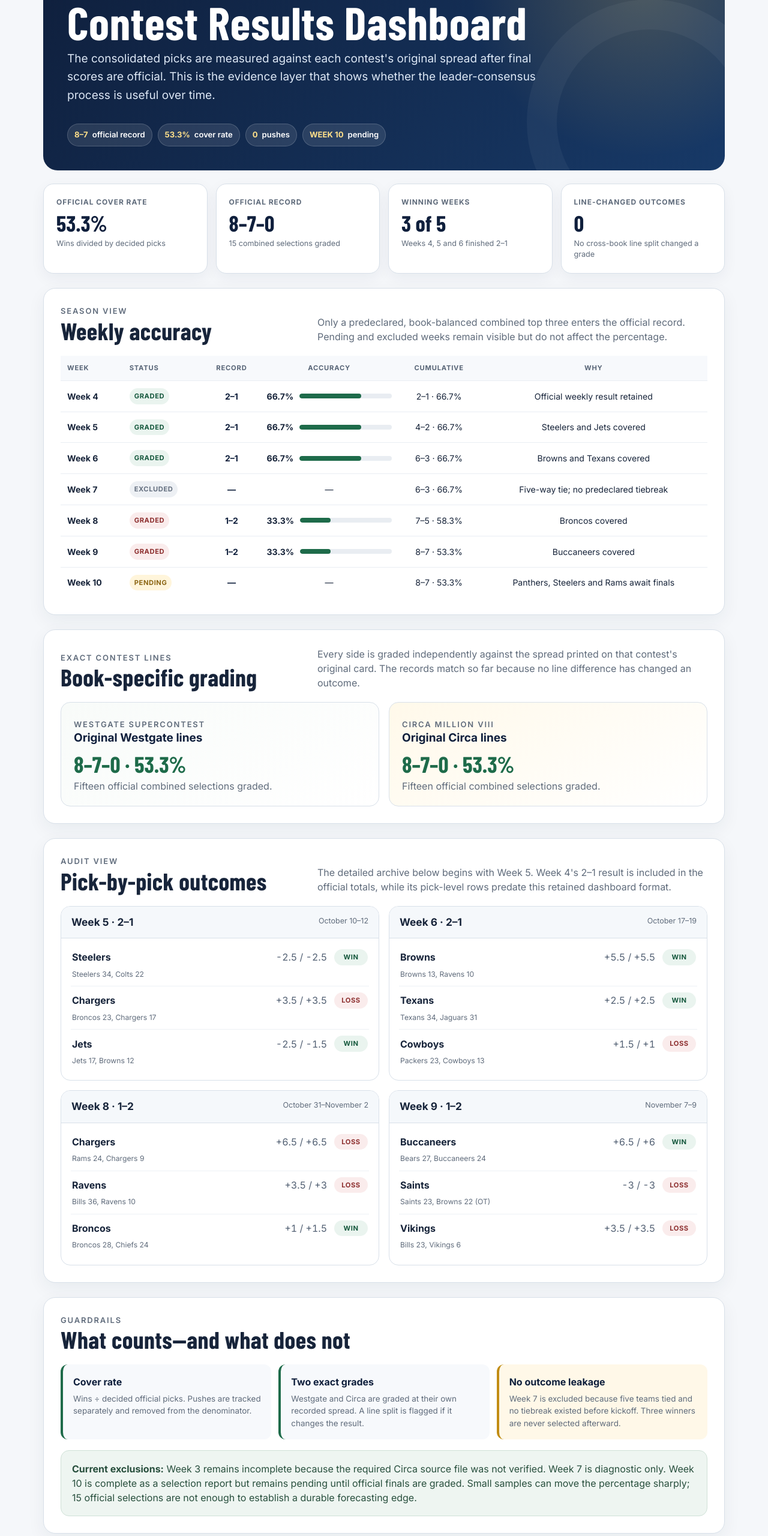
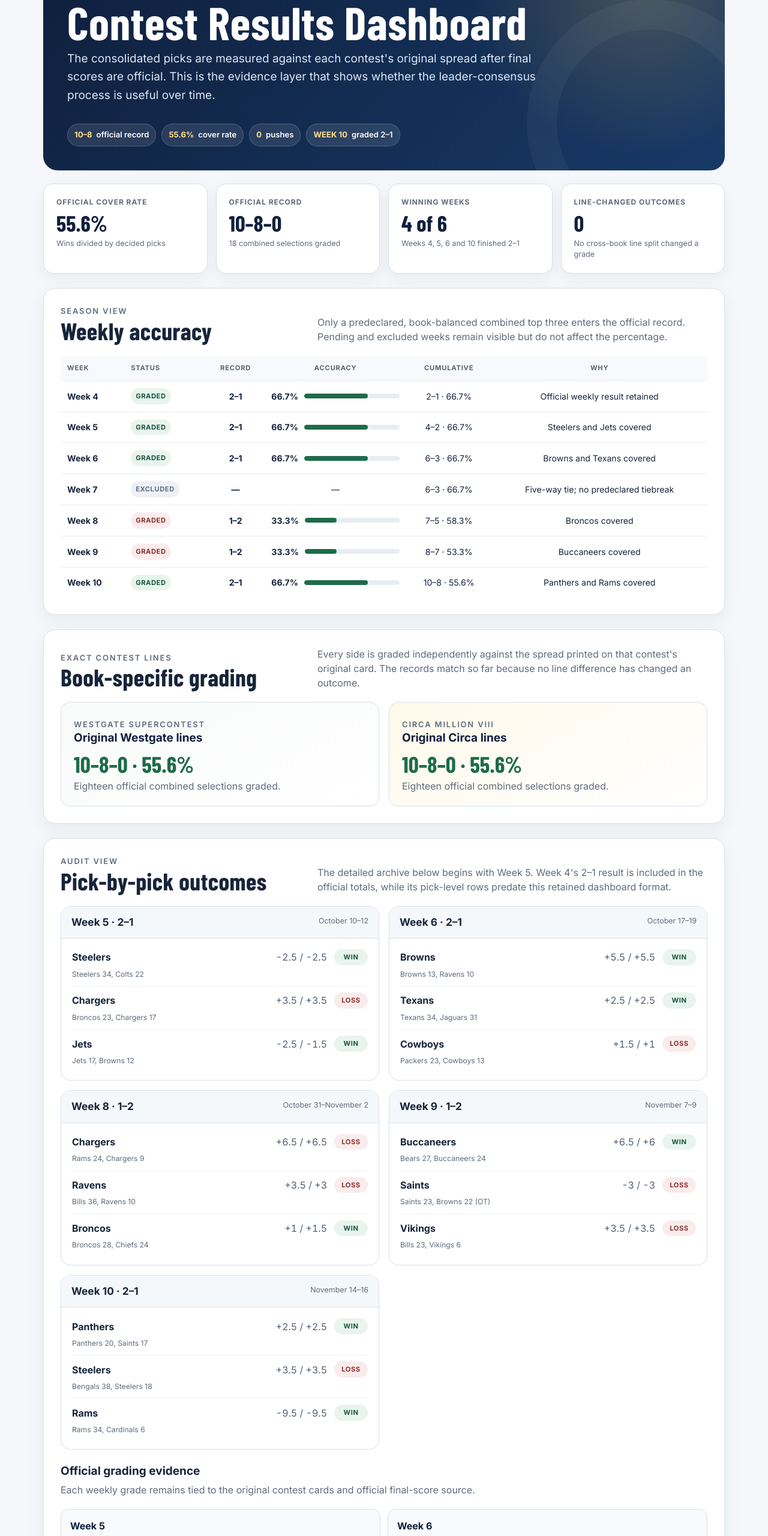
Before and after one commit to Ibmcleaner/cyrusforgesystems-site, a plain HTML site: page cyrus/consolidation-analyzer/results/index.html in a window 1280 px wide. Shown: the part 240-2800 px from the top of the page at 60% size. Drawn offline with nearby package versions, Linux system fonts and the light colour scheme.

Commit message:
Grade Week 10 on contest results dashboard

```diff
--- a/cyrus/consolidation-analyzer/results/index.html
+++ b/cyrus/consolidation-analyzer/results/index.html
@@ -50,10 +50,11 @@
   .pick-week h3{margin:0;font-size:1.08rem}.pick-week header span{color:var(--muted);font-size:.78rem}
   .pick-list{list-style:none;margin:0;padding:8px 16px 13px}.pick-list li{display:grid;grid-template-columns:1fr auto auto;align-items:center;gap:12px;padding:10px 2px;border-bottom:1px solid #edf1f5}.pick-list li:last-child{border-bottom:0}
   .pick-team{font-weight:700}.pick-line{color:#536174;font-variant-numeric:tabular-nums}.pick-final{grid-column:1/-1;margin-top:-6px;color:var(--muted);font-size:.76rem}
+  .source-archive{display:grid;grid-template-columns:repeat(2,minmax(0,1fr));gap:12px;margin-top:20px}.source-week{padding:15px;border:1px solid var(--line);border-radius:13px;background:#f8fafc}.source-week strong{display:block;color:var(--navy)}.source-links{display:flex;flex-wrap:wrap;gap:7px;margin-top:9px}.source-links a{display:inline-flex;padding:6px 9px;border:1px solid var(--line);border-radius:999px;background:#fff;font-size:.72rem;text-decoration:none}
   .method-grid{display:grid;grid-template-columns:repeat(3,minmax(0,1fr));gap:12px}
   .method-card{padding:17px;border-left:4px solid var(--green);border-radius:12px;background:#f7f9fc}.method-card.warn{border-left-color:#c18c13;background:#fff8e8}.method-card strong{display:block;color:var(--navy)}.method-card span{display:block;margin-top:6px;color:var(--muted);font-size:.84rem}
   .data-note{margin-top:18px;padding:18px;border-radius:14px;background:#eef5f1;border:1px solid #cfe1d7;color:#284f3d}
-  @media(max-width:900px){.kpi-grid{grid-template-columns:repeat(2,1fr)}.pick-groups,.method-grid{grid-template-columns:1fr}.section-head{display:block}.section-head p{margin-top:8px}}
+  @media(max-width:900px){.kpi-grid{grid-template-columns:repeat(2,1fr)}.pick-groups,.method-grid,.source-archive{grid-template-columns:1fr}.section-head{display:block}.section-head p{margin-top:8px}}
   @media(max-width:650px){.results-wrap{padding:0 14px}.results-hero{padding:28px 21px;border-radius:18px}.section-shell{padding:20px 15px}.kpi-grid,.book-grid{grid-template-columns:1fr}.results-table th,.results-table td{padding:10px 8px}.pick-list li{grid-template-columns:1fr auto}}
 </style>
 </head>
@@ -65,16 +66,16 @@
   <p class="crumbs" style="margin-top:28px"><a href="../../index.html">Cyrus engines</a> / <a href="../index.html">Consolidation Analyzer</a> / Results</p>
 
   <section class="results-hero" aria-labelledby="results-title">
-    <p class="eyebrow" style="color:#f0c86a">Official grading · through 2026 Week 9</p>
+    <p class="eyebrow" style="color:#f0c86a">Official grading · through 2026 Week 10</p>
     <h1 id="results-title">Contest Results Dashboard</h1>
     <p class="lead">The consolidated picks are measured against each contest's original spread after final scores are official. This is the evidence layer that shows whether the leader-consensus process is useful over time.</p>
-    <div class="status-row"><span class="status-chip"><strong>8–7</strong> official record</span><span class="status-chip"><strong>53.3%</strong> cover rate</span><span class="status-chip"><strong>0</strong> pushes</span><span class="status-chip"><strong>WEEK 10</strong> pending</span></div>
+    <div class="status-row"><span class="status-chip"><strong>10–8</strong> official record</span><span class="status-chip"><strong>55.6%</strong> cover rate</span><span class="status-chip"><strong>0</strong> pushes</span><span class="status-chip"><strong>WEEK 10</strong> graded 2–1</span></div>
   </section>
 
   <section class="kpi-grid" aria-label="Season performance summary">
-    <article class="kpi"><span class="kpi-label">Official cover rate</span><span class="kpi-value">53.3%</span><span class="kpi-note">Wins divided by decided picks</span></article>
-    <article class="kpi"><span class="kpi-label">Official record</span><span class="kpi-value">8–7–0</span><span class="kpi-note">15 combined selections graded</span></article>
-    <article class="kpi"><span class="kpi-label">Winning weeks</span><span class="kpi-value">3 of 5</span><span class="kpi-note">Weeks 4, 5 and 6 finished 2–1</span></article>
+    <article class="kpi"><span class="kpi-label">Official cover rate</span><span class="kpi-value">55.6%</span><span class="kpi-note">Wins divided by decided picks</span></article>
+    <article class="kpi"><span class="kpi-label">Official record</span><span class="kpi-value">10–8–0</span><span class="kpi-note">18 combined selections graded</span></article>
+    <article class="kpi"><span class="kpi-label">Winning weeks</span><span class="kpi-value">4 of 6</span><span class="kpi-note">Weeks 4, 5, 6 and 10 finished 2–1</span></article>
     <article class="kpi"><span class="kpi-label">Line-changed outcomes</span><span class="kpi-value">0</span><span class="kpi-note">No cross-book line split changed a grade</span></article>
   </section>
 
@@ -87,13 +88,13 @@
       <tr><td><strong>Week 7</strong></td><td><span class="badge excluded">Excluded</span></td><td class="record">—</td><td>—</td><td>6–3 · 66.7%</td><td>Five-way tie; no predeclared tiebreak</td></tr>
       <tr><td><strong>Week 8</strong></td><td><span class="badge loss">Graded</span></td><td class="record">1–2</td><td><div class="week-result"><strong>33.3%</strong><span class="bar"><span style="width:33.3%"></span></span></div></td><td>7–5 · 58.3%</td><td>Broncos covered</td></tr>
       <tr><td><strong>Week 9</strong></td><td><span class="badge loss">Graded</span></td><td class="record">1–2</td><td><div class="week-result"><strong>33.3%</strong><span class="bar"><span style="width:33.3%"></span></span></div></td><td>8–7 · 53.3%</td><td>Buccaneers covered</td></tr>
-      <tr><td><strong>Week 10</strong></td><td><span class="badge pending">Pending</span></td><td class="record">—</td><td>—</td><td>8–7 · 53.3%</td><td>Panthers, Steelers and Rams await finals</td></tr>
+      <tr><td><strong>Week 10</strong></td><td><span class="badge win">Graded</span></td><td class="record">2–1</td><td><div class="week-result"><strong>66.7%</strong><span class="bar"><span style="width:66.7%"></span></span></div></td><td>10–8 · 55.6%</td><td>Panthers and Rams covered</td></tr>
     </tbody></table></div>
   </section>
 
   <section class="section-shell" aria-labelledby="book-title">
     <div class="section-head"><div><p class="eyebrow">Exact contest lines</p><h2 id="book-title">Book-specific grading</h2></div><p>Every side is graded independently against the spread printed on that contest's original card. The records match so far because no line difference has changed an outcome.</p></div>
-    <div class="book-grid"><article class="book-card"><p class="eyebrow">Westgate SuperContest</p><h3>Original Westgate lines</h3><div class="book-record">8–7–0 · 53.3%</div><p>Fifteen official combined selections graded.</p></article><article class="book-card circa"><p class="eyebrow">Circa Million VIII</p><h3>Original Circa lines</h3><div class="book-record">8–7–0 · 53.3%</div><p>Fifteen official combined selections graded.</p></article></div>
+    <div class="book-grid"><article class="book-card"><p class="eyebrow">Westgate SuperContest</p><h3>Original Westgate lines</h3><div class="book-record">10–8–0 · 55.6%</div><p>Eighteen official combined selections graded.</p></article><article class="book-card circa"><p class="eyebrow">Circa Million VIII</p><h3>Original Circa lines</h3><div class="book-record">10–8–0 · 55.6%</div><p>Eighteen official combined selections graded.</p></article></div>
   </section>
 
   <section class="section-shell" aria-labelledby="pick-title">
@@ -103,13 +104,23 @@
       <article class="pick-week"><header><h3>Week 6 · 2–1</h3><span>October 17–19</span></header><ul class="pick-list"><li><span class="pick-team">Browns</span><span class="pick-line">+5.5 / +5.5</span><span class="badge win">Win</span><span class="pick-final">Browns 13, Ravens 10</span></li><li><span class="pick-team">Texans</span><span class="pick-line">+2.5 / +2.5</span><span class="badge win">Win</span><span class="pick-final">Texans 34, Jaguars 31</span></li><li><span class="pick-team">Cowboys</span><span class="pick-line">+1.5 / +1</span><span class="badge loss">Loss</span><span class="pick-final">Packers 23, Cowboys 13</span></li></ul></article>
       <article class="pick-week"><header><h3>Week 8 · 1–2</h3><span>October 31–November 2</span></header><ul class="pick-list"><li><span class="pick-team">Chargers</span><span class="pick-line">+6.5 / +6.5</span><span class="badge loss">Loss</span><span class="pick-final">Rams 24, Chargers 9</span></li><li><span class="pick-team">Ravens</span><span class="pick-line">+3.5 / +3</span><span class="badge loss">Loss</span><span class="pick-final">Bills 36, Ravens 10</span></li><li><span class="pick-team">Broncos</span><span class="pick-line">+1 / +1.5</span><span class="badge win">Win</span><span class="pick-final">Broncos 28, Chiefs 24</span></li></ul></article>
       <article class="pick-week"><header><h3>Week 9 · 1–2</h3><span>November 7–9</span></header><ul class="pick-list"><li><span class="pick-team">Buccaneers</span><span class="pick-line">+6.5 / +6</span><span class="badge win">Win</span><span class="pick-final">Bears 27, Buccaneers 24</span></li><li><span class="pick-team">Saints</span><span class="pick-line">-3 / -3</span><span class="badge loss">Loss</span><span class="pick-final">Saints 23, Browns 22 (OT)</span></li><li><span class="pick-team">Vikings</span><span class="pick-line">+3.5 / +3.5</span><span class="badge loss">Loss</span><span class="pick-final">Bills 23, Vikings 6</span></li></ul></article>
+      <article class="pick-week"><header><h3>Week 10 · 2–1</h3><span>November 14–16</span></header><ul class="pick-list"><li><span class="pick-team">Panthers</span><span class="pick-line">+2.5 / +2.5</span><span class="badge win">Win</span><span class="pick-final">Panthers 20, Saints 17</span></li><li><span class="pick-team">Steelers</span><span class="pick-line">+3.5 / +3.5</span><span class="badge loss">Loss</span><span class="pick-final">Bengals 38, Steelers 18</span></li><li><span class="pick-team">Rams</span><span class="pick-line">-9.5 / -9.5</span><span class="badge win">Win</span><span class="pick-final">Rams 34, Cardinals 6</span></li></ul></article>
+    </div>
+    <h3 style="margin:24px 0 6px">Official grading evidence</h3>
+    <p style="margin:0;color:var(--muted)">Each weekly grade remains tied to the original contest cards and official final-score source.</p>
+    <div class="source-archive">
+      <div class="source-week"><strong>Week 5</strong><div class="source-links"><a href="https://www.westgateresorts.com/supercontest/download/2026%20SUPERCONTEST%20GAME%20SHEET%20WEEK%205.pdf?contest=/2026/SuperContest/Card">Westgate card</a><a href="https://www.circasports.com/wp-content/uploads/2026/10/Circa-Sports-Million-VIII-Week-5-Selections.pdf">Circa card evidence</a><a href="https://www.steelers.com/news/steelers-pull-away-from-colts-34-22">Official finals</a></div></div>
+      <div class="source-week"><strong>Week 6</strong><div class="source-links"><a href="https://www.westgateresorts.com/supercontest/download/2026%20SUPERCONTEST%20GAME%20SHEET%20WK%206.pdf?contest=/2026/SuperContest/Card">Westgate card</a><a href="https://www.circasports.com/wp-content/uploads/2026/10/Circa-Sports-Million-VIII-Contest-Point-Spreads-Week-6.pdf">Circa card</a><a href="https://www.nfl.com/schedules/2026/by-week/week-6">Official finals</a></div></div>
+      <div class="source-week"><strong>Week 8</strong><div class="source-links"><a href="https://www.westgateresorts.com/supercontest/download/2026%20SUPERCONTEST%20GAME%20SHEET%20WEEK%208.pdf?contest=/2026/SuperContest/Card">Westgate card</a><a href="https://www.circasports.com/wp-content/uploads/2026/10/Circa-Sports-Million-VIII-Contest-Point-Spreads-Week-8.pdf">Circa card</a><a href="https://www.nfl.com/schedules/2026/by-week/week-8">Official finals</a></div></div>
+      <div class="source-week"><strong>Week 9</strong><div class="source-links"><a href="https://www.westgateresorts.com/supercontest/download/2026%20SUPERCONTEST%20GAME%20SHEET%20WEEK%209.pdf?contest=/2026/SuperContest/Card">Westgate card</a><a href="https://www.circasports.com/wp-content/uploads/2026/11/Circa-Sports-Million-VIII-Contest-Point-Spreads-Week-9.pdf">Circa card</a><a href="https://www.nfl.com/schedules/2026/by-week/week-9">Official finals</a></div></div>
+      <div class="source-week"><strong>Week 10</strong><div class="source-links"><a href="https://www.westgateresorts.com/supercontest/download/2026%20SUPERCONTEST%20GAME%20SHEET%20WK%2010.pdf?contest=/2026/SuperContest/Card">Westgate card</a><a href="https://www.circasports.com/wp-content/uploads/2026/11/Circa-Sports-Million-VIII-Contest-Point-Spreads-Week-10.pdf">Circa card</a><a href="https://www.nfl.com/schedules/2026/by-week/week-10">Official finals</a></div></div>
     </div>
   </section>
 
   <section class="section-shell" aria-labelledby="rules-title">
     <div class="section-head"><div><p class="eyebrow">Guardrails</p><h2 id="rules-title">What counts—and what does not</h2></div></div>
     <div class="method-grid"><div class="method-card"><strong>Cover rate</strong><span>Wins ÷ decided official picks. Pushes are tracked separately and removed from the denominator.</span></div><div class="method-card"><strong>Two exact grades</strong><span>Westgate and Circa are graded at their own recorded spread. A line split is flagged if it changes the result.</span></div><div class="method-card warn"><strong>No outcome leakage</strong><span>Week 7 is excluded because five teams tied and no tiebreak existed before kickoff. Three winners are never selected afterward.</span></div></div>
-    <div class="data-note"><strong>Current exclusions:</strong> Week 3 remains incomplete because the required Circa source file was not verified. Week 7 is diagnostic only. Week 10 is complete as a selection report but remains pending until official finals are graded. Small samples can move the percentage sharply; 15 official selections are not enough to establish a durable forecasting edge.</div>
+    <div class="data-note"><strong>Current exclusions:</strong> Week 3 remains incomplete because the required Circa source file was not verified. Week 7 is diagnostic only because its five-way tie lacked a predeclared tiebreak. Small samples can move the percentage sharply; 18 official selections are not enough to establish a durable forecasting edge.</div>
   </section>
 
   <div class="btn-row" style="justify-content:center;margin-top:28px"><a class="btn" href="../index.html">← Current contest board</a></div>
```
